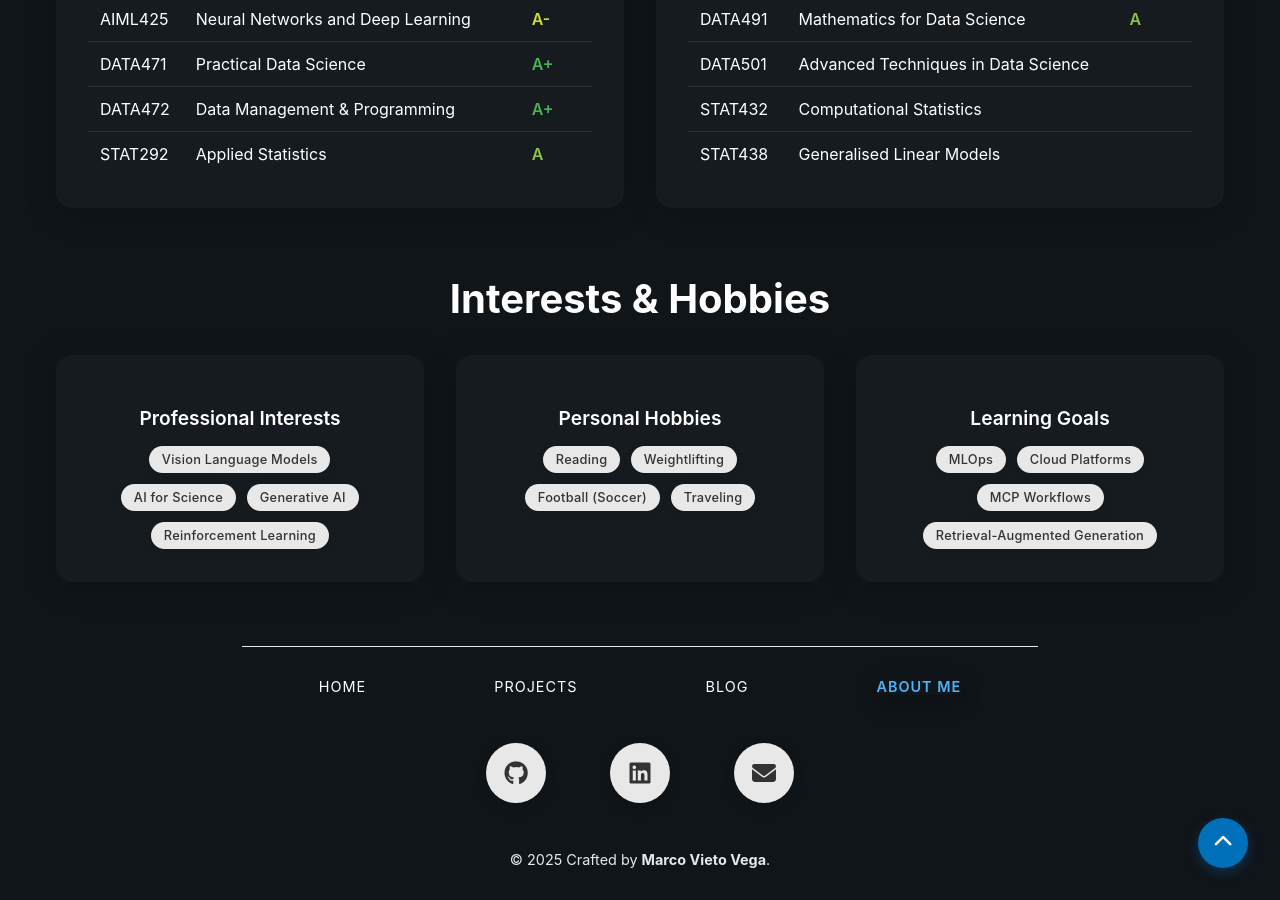
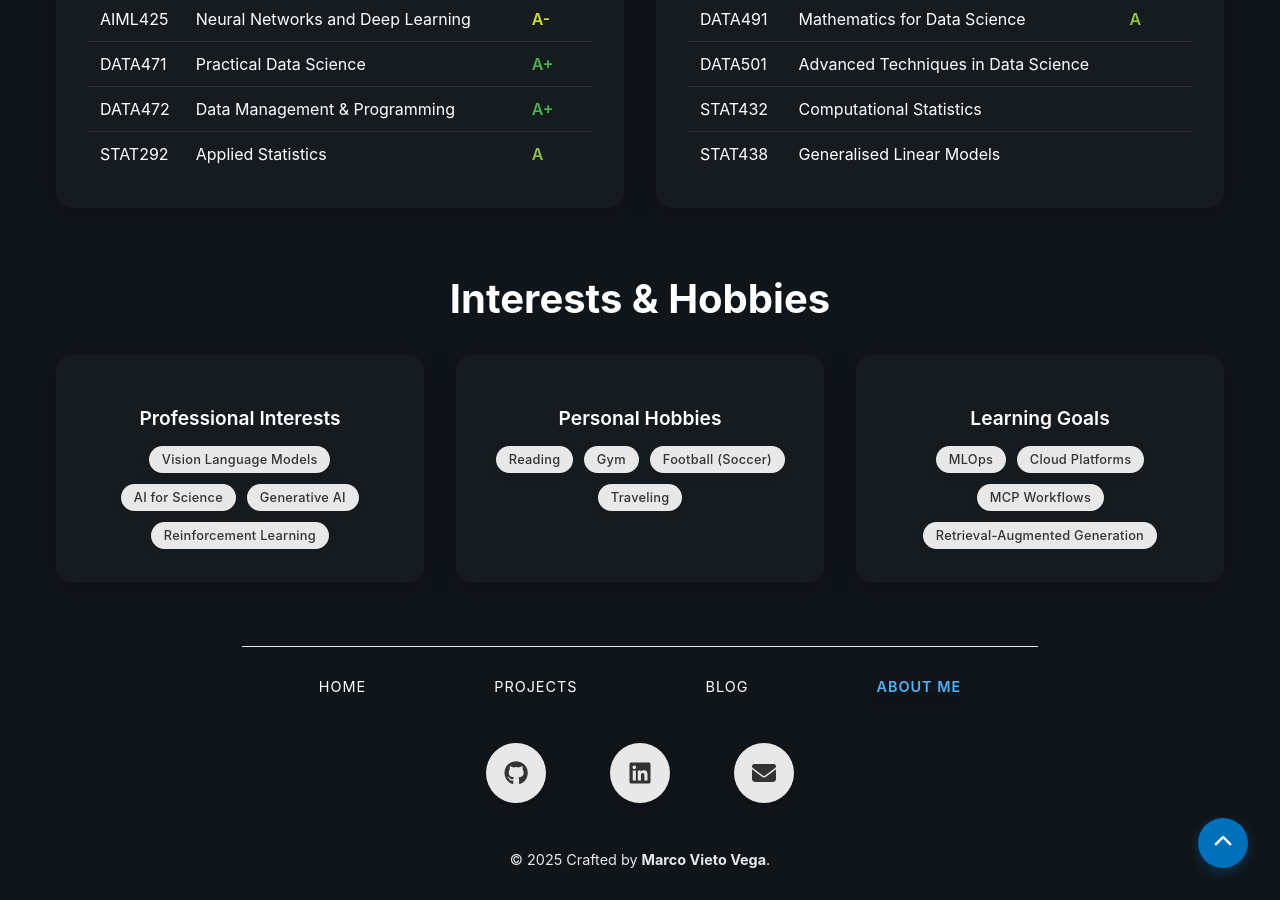
Before and after one commit to marcovietovega/portfolio, a Jekyll site: the page built from about.md, in a window 1280 px wide and 900 px high, scrolled down 2248 px. Built offline with Jekyll 4.4.1, drawn with Linux system fonts in a browser that asks for light colours.

Commit message:
fix: update personal hobbies from 'Weightlifting' to 'Gym'

```diff
--- a/about.md
+++ b/about.md
@@ -208,7 +208,7 @@ description: "About Marco Vieto Vega, data scientist passionate about turning co
         <h3>Personal Hobbies</h3>
         <div class="interests-list">
           <span class="interest-tag">Reading</span>
-          <span class="interest-tag">Weightlifting</span>
+          <span class="interest-tag">Gym</span>
           <span class="interest-tag">Football (Soccer)</span>
           <span class="interest-tag">Traveling</span>
         </div>
```
